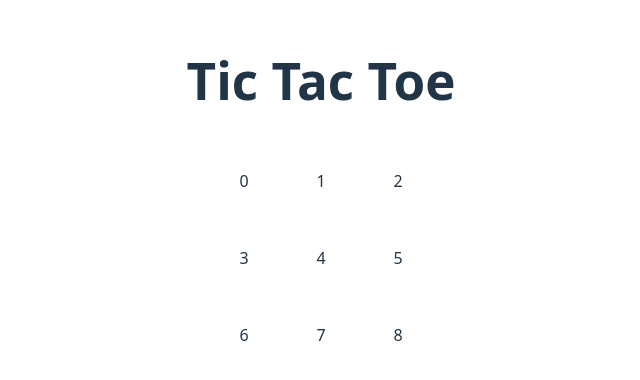
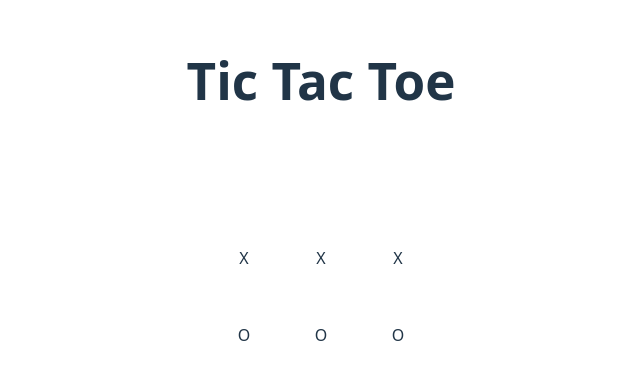
Before and after one commit to simonas-kulakauskas/react-ticTacToe, a React (Vite) app: page / in a window 1280 px wide. Shown: the part 204-584 px from the top of the page, without its empty margins (319-959 px from the left). Built offline with nearby package versions, Linux system fonts and the light colour scheme.

Commit message:
Implemented the click handler logic for the individual tic tac toe cells.

```diff
--- a/src/App.jsx
+++ b/src/App.jsx
@@ -1,10 +1,7 @@
-// import { useState } from 'react'
 import TicTacToeBoard from "./tttGameBoard";
 import "./App.css";
 
 function App() {
-  // const [count, setCount] = useState(0)
-
   return (
     <>
       <h1>Tic Tac Toe</h1>
--- a/src/tttGameBoard.css
+++ b/src/tttGameBoard.css
@@ -10,7 +10,6 @@
   border: 1px solid white;
   min-width: 75px;
   min-height: 75px;
-  flex-grow: 1 1;
 }
 
 .gameBoard {
--- a/src/tttGameBoard.jsx
+++ b/src/tttGameBoard.jsx
@@ -6,16 +6,21 @@ function DisplayGameboard({ board }) {
     return board.map((row, i) => {
       return (
         <div className="row" key={i}>
-          <Cells row={row} />
+          <Cells row={row} rowIndex={i} />
         </div>
       );
     });
   };
 
-  const Cells = ({ row }) => {
+  const Cells = ({ row, rowIndex }) => {
     return row.map((cell, j) => {
+      function handleClick() {
+        console.log("Cell index: " + j);
+        console.log("Row Index: " + rowIndex);
+      }
+
       return (
-        <div className="cell" key={j}>
+        <div className="cell" key={j} onClick={handleClick}>
           {cell}
         </div>
       );
@@ -31,9 +36,9 @@ function DisplayGameboard({ board }) {
 
 export default function TicTacToeBoard() {
   const [board, setBoard] = useState([
-    [0, 1, 2],
-    [3, 4, 5],
-    [6, 7, 8],
+    ["", "", ""],
+    ["X", "X", "X"],
+    ["O", "O", "O"],
   ]);
 
   return <DisplayGameboard board={board} />;
```
